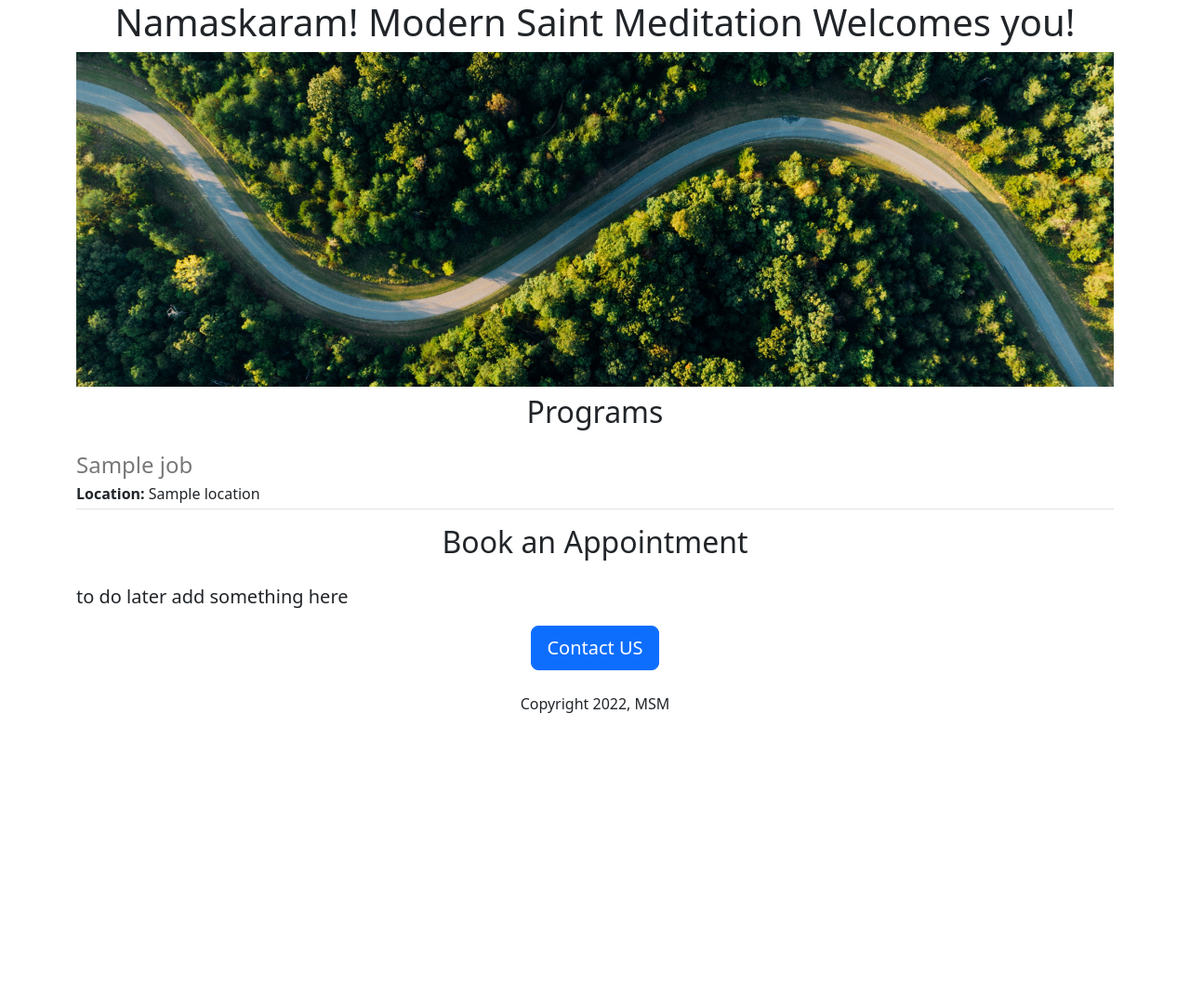
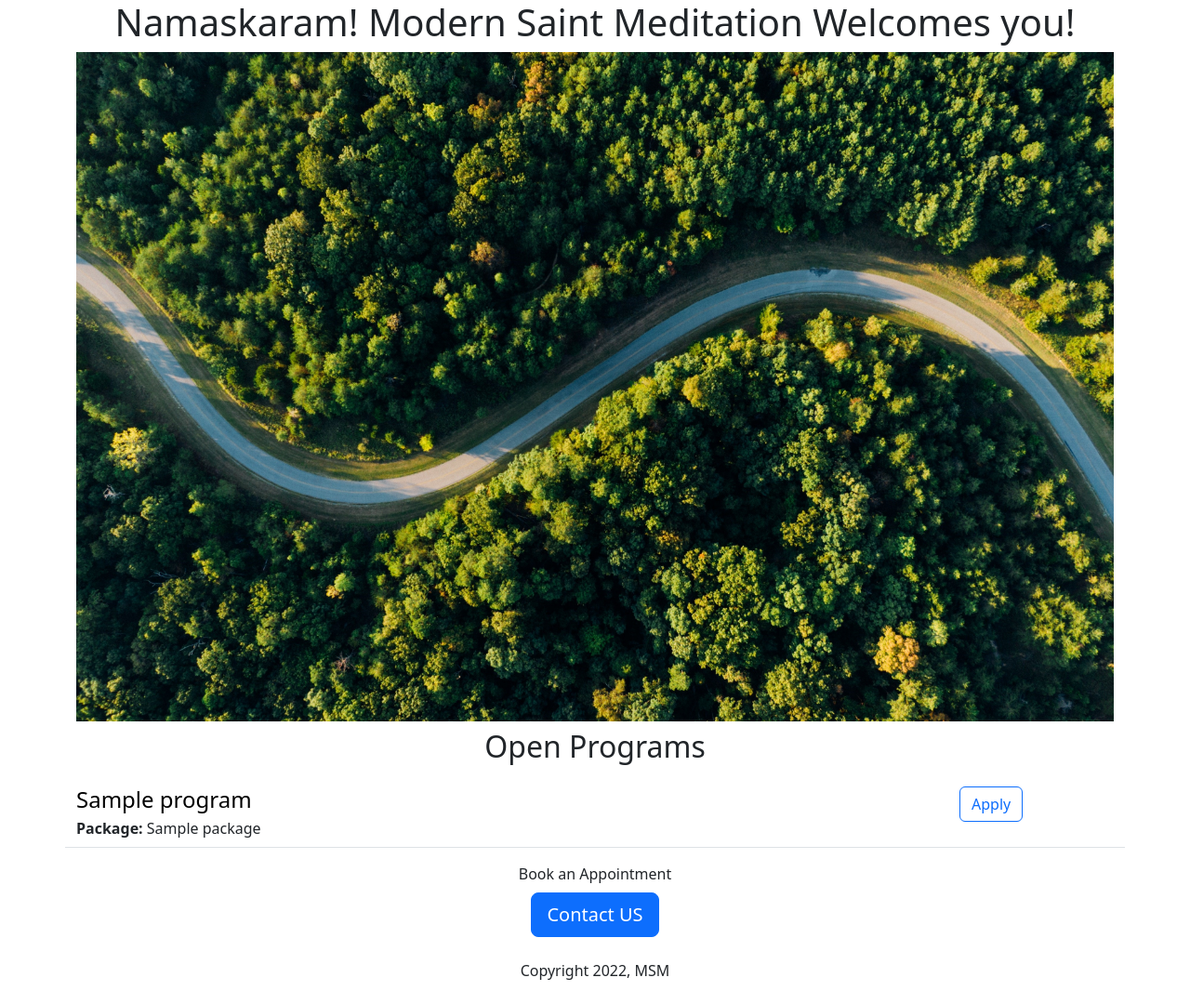
Before and after one commit to rajnibala/modern-saint-meditation-w2, a Flask app: template templates/Home.html in a window 1280 px wide. Shown: the whole page at 93% size. Before the commit the page ends 767 px from the top, so only its background shows below. Run offline with Flask 3, Linux system fonts and the light colour scheme; the template is opened without the code that fills it: most values are stand-ins (such as "Sample title", 1, 10 or a date in 2020).

Commit message:
added programs

```diff
--- a/app.py
+++ b/app.py
@@ -1,35 +1,39 @@
-from flask import Flask, render_template
+from flask import Flask, render_template, jsonify
 app = Flask(__name__)
-JOBS = [
+PROGRAMS = [
   {
     'id': 1,
-    'title': 'Data Analyst',
-    'location': 'Bengaluru, India',
-    'salary': 'Rs. 10,00,000'
+    'title': 'Program1',
+    'Package': 'Bengaluru, India',
+    'Fees': 'Rs. 10,00,000'
   },
   {
     'id': 2,
-    'title': 'Data Scientist',
-    'location': 'Delhi, India',
-    'salary': 'Rs. 15,00,000'
+    'title': 'Program2',
+    'Package': 'Delhi, India',
+    'Fees': 'Rs. 15,00,000'
   },
   {
     'id': 3,
-    'title': 'Frontend Engineer',
-    'location': 'Remote'
+    'title': 'Program3',
+    'Package': 'Remote'
   },
   {
     'id': 4,
-    'title': 'Backend Engineer',
-    'location': 'San Francisco, USA',
-    'salary': '$150,000'
+    'title': 'Programs4',
+    'Package': 'San Francisco, USA',
+    'Fees': '$150,000'
   }
 ]
 
 @app.route("/")
-def hello_world():
-    return render_template('home.html',
-                           jobs=JOBS)
+def hello_MSM():
+    return render_template('Home.html',Programs=PROGRAMS, company_name='MSM')
+
+@app.route("/api/Programs")
+def list_Programs():
+    return jsonify(PROGRAMS)
+
 
 if __name__ == "__main__":
   app.run(host='0.0.0.0', debug=True)
--- a/templates/Home.html
+++ b/templates/Home.html
@@ -8,8 +8,9 @@
    <link href="https://cdn.jsdelivr.net/npm/bootstrap@5.2.3/dist/css/bootstrap.min.css" rel="stylesheet" integrity="sha384-rbsA2VBKQhggwzxH7pPCaAqO46MgnOM80zW1RWuH61DGLwZJEdK2Kadq2F9CUG65" crossorigin="anonymous">
   <style>
 #banner {
-  height: 360px;
- object-fit: cover;width:100%;
+  height: 720px;
+ object-fit: cover;
+  width:100%;
 }
  </style>
 
@@ -19,19 +20,19 @@
    <h1 class= "text-center">Namaskaram! Modern Saint Meditation Welcomes you!</h1>
    <img class="img-fluid"
      id="banner" src="https://modern-saint-meditation--rajni-balabala.repl.co/static/msmbg.jpeg">
-   <h2 class= "text-center mt-2 mb-4">Programs</h2>
+   <h2 class= "text-center mt-2 mb-4">Open Programs</h2>
    <div>
-{% for job in jobs %}
-{% include 'jobitem.html' %}
+{% for Programs in Programs %}
+{% include 'Programsitem.html' %}
 {% endfor %}
    </div>
-   <h2 class= "text-center mt-2 mb-4">Book an Appointment </h2>
-   <p class="lead">
-    to do later add something here</p>
+   <div class= "text-center">Book an Appointment </div>
 
-     <div class="text-center">
+
+     <div class="text-center mt-2 mb-4">
    <button class="btn btn-primary btn-lg">Contact US</button>
        <p class= "mt-4">Copyright 2022, MSM</p>
      </div>
+      </div>
  </body>
 </html>
--- /dev/null
+++ b/templates/Programsitem.html
@@ -0,0 +1,19 @@
+     <div class="border-bottom row" style="margin-bottom:16px;padding-bottom:8px;">
+       <div class ="col-10">
+       <h4 style ="color:rgb(1,1,1); margin-bottom:4px;">{{Programs['title']}}
+       </h4>
+
+<div>
+       <b>Package: </b>{{Programs['Package']}}
+     </div>
+ {% if 'Fees' in Programs %}
+<div>
+    <b>Fees: </b>{{Programs['Fees']}}
+     </div>
+       {% endif %}
+       </div>
+       <div class ="col-2">
+        <button type="button" class="btn btn-outline-primary">Apply</button>
+
+     </div>
+     </div>
--- a/templates/jobitem.html
+++ /dev/null
@@ -1,14 +0,0 @@
-     <div class="border-bottom" style="margin-bottom:16px;padding-bottom:4px;">
-       <h4 style ="color:rgb(120,120,120); margin-bottom:4px;">{{job['title']}}</h4>
-
-<div>
-       <b>Location: </b>{{job['Location']}}
-     </div>
- {% if 'salary' in job %}
-<div>
-    <b>Salary: </b>{{job['Salary']}}
-     </div>
-       {% endif %}
-
-
-     </div>
```
